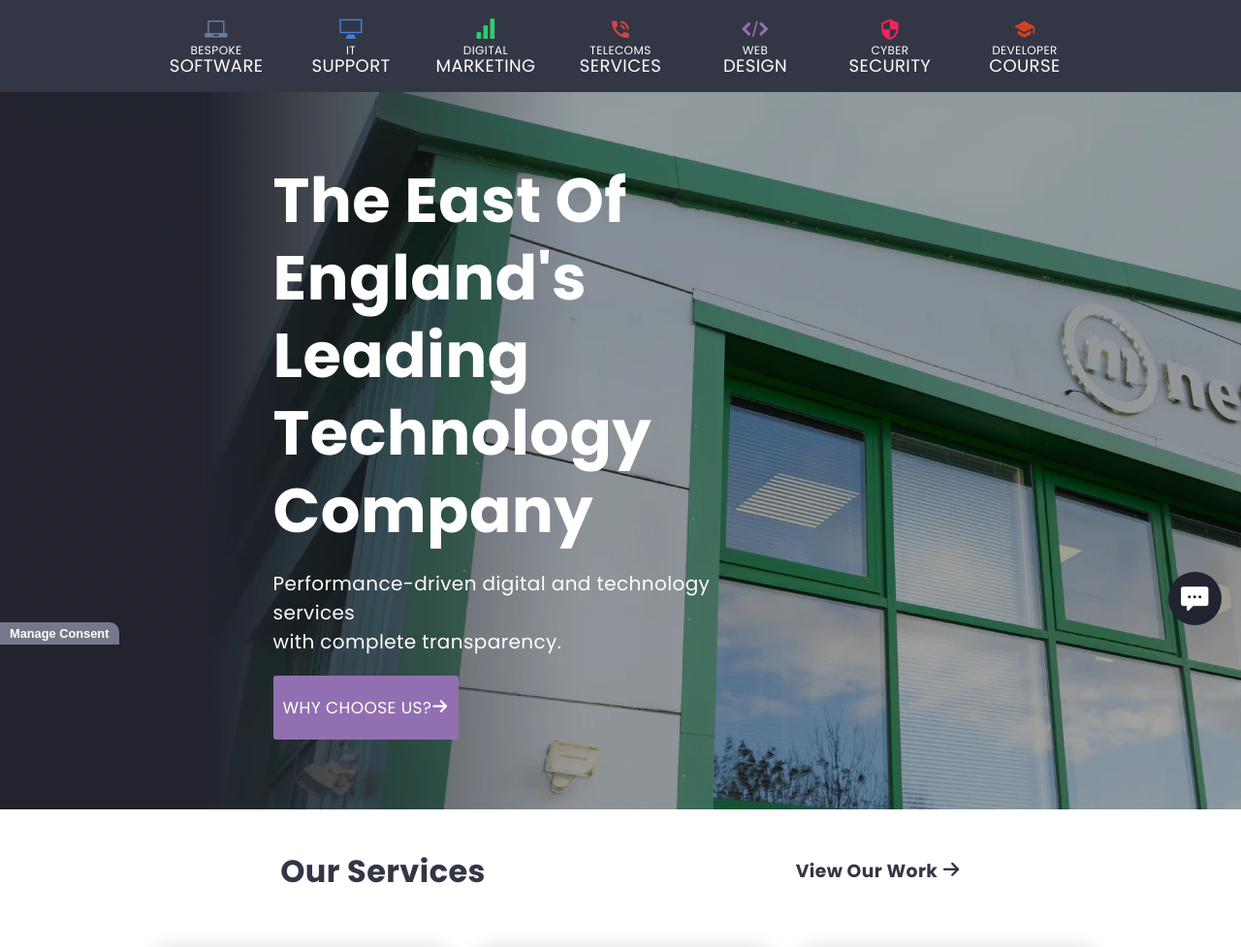
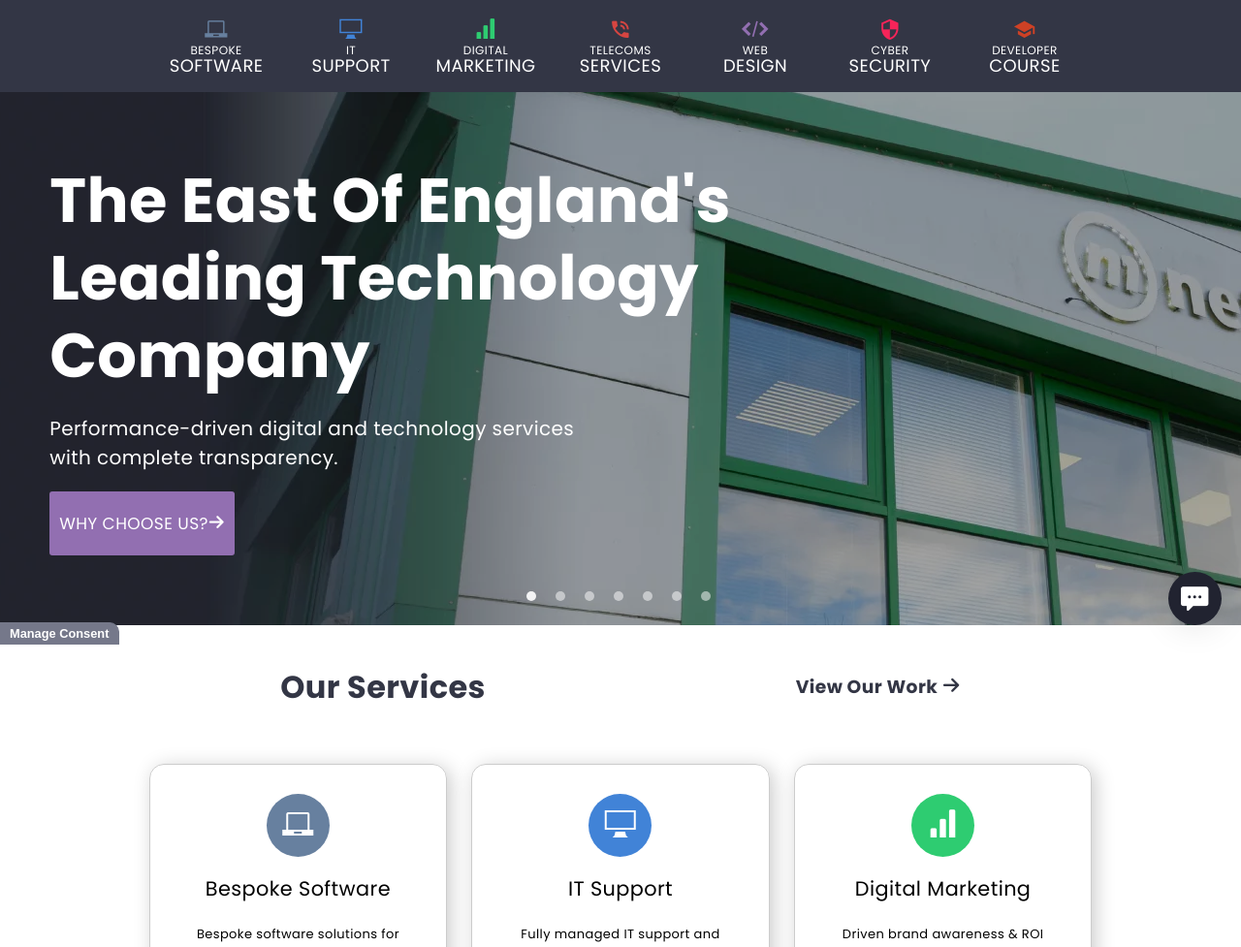
Before and after one commit to ThePolarEclipse/NetmattersCopy-RS, a PHP site: page / in a window 1280 px wide. Shown: the part 135-1112 px from the top of the page at 97% size. Run offline with PHP 8.4, Linux system fonts and the light colour scheme.

Commit message:
Banner fixes for JS

```diff
--- a/index.html
+++ b/index.html
@@ -174,11 +174,11 @@
             <main>
                 <!-- Banner -->
                 <div id="banner">
+                    <div class="banner-slide-item">
                         <picture class="banner-img">
                             <source srcset= "images/home-YLei.webp" type="image/webp">
                             <source srcset="images/home-YLei.png" type="image/png">
                             <img src="images/home-YLei.png" class="img-cover-modern" alt="The East Of England's Leading Technology Company Norwich, Norfolk, Cambridge, North London, Essex, Hertfordshire, Enfield">
-                    </picture>
                             <div class="content">
                                 <div class="container content-container">
                                     <div class="text">
@@ -189,6 +189,116 @@
                                         <a href="#" class="btn btn-wcu darken">Why Choose Us?<i class="icon-arrow-right"></i></a>
                                     </div>
                                 </div>
+                            </div>
+                        </picture>
+                    </div>
+                    <div class="banner-slide-item">
+                        <picture class="banner-img">
+                            <source srcset= "images\home-O67Y.webp" type="image/webp">
+                            <source srcset="images\home-O67Y.jpg" type="image/jpg">
+                            <img src="images\home-O67Y.jpg" class="img-cover-modern" alt="Delivering expert bespoke software solutions across a range of industries.">
+                            <div class="content">
+                                <div class="container content-container">
+                                    <div class="text">
+                                        <div class="h1">
+                                            Bespoke Software
+                                        </div>
+                                        <p>Delivering expert bespoke software <br>solutions across a range of industries.</p>
+                                        <a href="#" class="btn btn-wcu darken">Find out more<i class="icon-arrow-right"></i></a>
+                                    </div>
+                                </div>
+                            </div>
+                        </picture>
+                    </div>
+                    <div class="banner-slide-item">
+                        <picture class="banner-img">
+                            <source srcset= "images/home-gay8.webp" type="image/webp">
+                            <source srcset="images/home-gay8.png" type="image/png">
+                            <img src="images/home-gay8.png" class="img-cover-modern" alt="Fast and cost-effective IT support services for your business">
+                            <div class="content">
+                                <div class="container content-container">
+                                    <div class="text">
+                                        <div class="h1">
+                                            IT Support
+                                        </div>
+                                        <p>Fast and cost-effective IT support <br>services for your business.</p>
+                                        <a href="#" class="btn btn-wcu darken">Find out more<i class="icon-arrow-right"></i></a>
+                                    </div>
+                                </div>
+                            </div>
+                        </picture>
+                    </div>
+                    <div class="banner-slide-item">
+                        <picture class="banner-img">
+                            <source srcset= "images/home-6yTp.webp" type="image/webp">
+                            <source srcset="images/home-6yTp.png" type="image/png">
+                            <img src="images/home-6yTp.png" class="img-cover-modern" alt="Digital Marketing">
+                            <div class="content">
+                                <div class="container content-container">
+                                    <div class="text">
+                                        <div class="h1">
+                                            Digital Marketing
+                                        </div>
+                                        <p>Generating your new business through <br>results-driven marketing activities.</p>
+                                        <a href="#" class="btn btn-wcu darken">Find out more<i class="icon-arrow-right"></i></a>
+                                    </div>
+                                </div>
+                            </div>
+                        </picture>
+                    </div>
+                    <div class="banner-slide-item">
+                        <picture class="banner-img">
+                            <source srcset= "images/home-J8Xx.webp" type="image/webp">
+                            <source srcset="images/home-J8Xx.png" type="image/png">
+                            <img src="images/home-J8Xx.png" class="img-cover-modern" alt="Telecoms Services">
+                            <div class="content">
+                                <div class="container content-container">
+                                    <div class="text">
+                                        <div class="h1">
+                                            Telecoms Services
+                                        </div>
+                                        <p>A new approach to connectivity, see how <br>we can help your business.</p>
+                                        <a href="#" class="btn btn-wcu darken">Find out more<i class="icon-arrow-right"></i></a>
+                                    </div>
+                                </div>
+                            </div>
+                        </picture>
+                    </div>
+                    <div class="banner-slide-item">
+                        <picture class="banner-img">
+                            <source srcset= "images\home-K0pn.webp" type="image/webp">
+                            <source srcset="images\home-K0pn.jpg" type="image/jpg">
+                            <img src="images\home-K0pn.jpg" class="img-cover-modern" alt="Web Design">
+                            <div class="content">
+                                <div class="container content-container">
+                                    <div class="text">
+                                        <div class="h1">
+                                            Web Design
+                                        </div>
+                                        <p>For businesses looking to make a strong <br>and effective first impression.</p>
+                                        <a href="#" class="btn btn-wcu darken">Find out more<i class="icon-arrow-right"></i></a>
+                                    </div>
+                                </div>
+                            </div>
+                        </picture>
+                    </div>
+                    <div class="banner-slide-item">
+                        <picture class="banner-img">
+                            <source srcset= "images/home-MSxH.webp" type="image/webp">
+                            <source srcset="images/home-MSxH.png" type="image/png">
+                            <img src="images/home-MSxH.png" class="img-cover-modern" alt="Cyber Security">
+                            <div class="content">
+                                <div class="container content-container">
+                                    <div class="text">
+                                        <div class="h1">
+                                            Cyber Security
+                                        </div>
+                                        <p>Keeping businesses and their customers <br>sensitive information protected.</p>
+                                        <a href="#" class="btn btn-wcu darken">Find out more<i class="icon-arrow-right"></i></a>
+                                    </div>
+                                </div>
+                            </div>
+                        </picture>
                     </div>
                 </div>
                 <div id="main-content">
--- a/javascript/script.js
+++ b/javascript/script.js
@@ -5,3 +5,13 @@
 	autoplaySpeed: 2000,
 	arrows: false
 });
+
+$('#banner').slick({
+	slidesToShow: 1,
+	slidesToScroll: 1,
+	dots: true,
+	autoplay: true,
+	autoplaySpeed: 4000,
+	arrows: false,
+	cssEase: 'linear',
+});
--- a/scss/components/_icons.scss
+++ b/scss/components/_icons.scss
@@ -184,7 +184,7 @@
     }
 }
 .icon-star::before{
-    font-size: 50px;
+    font-size: 30px;
     content: "\e9d9";
     color: orange;
 }
--- a/scss/components/_index.scss
+++ b/scss/components/_index.scss
@@ -4,3 +4,4 @@
 @import 'services-articles';
 @import 'icons';
 @import 'components';
+@import 'slick';
--- a/scss/layout/_media.scss
+++ b/scss/layout/_media.scss
@@ -15,6 +15,9 @@
   .logo{
     width:auto;
     padding-right: 40px;
+  }
+  .icon-star::before{
+    font-size: 50px;
   }
 }
 
@@ -35,6 +38,9 @@
   header>.container,
   .desktop-priority{
     display:none !important;
+  }
+  .content-container{
+    align-items: center;
   }
   #banner .content {
     position: absolute;
```
Also changed, not shown: scss/components/_components.scss (+38 -4 lines), scss/components/_slick.scss (added, +31 -0 lines), css/application.css, images/home-6yTp.png (added), images/home-6yTp.webp (added), images/home-J8Xx.png (added), images/home-J8Xx.webp (added), images/home-K0pn.jpg (added), images/home-K0pn.webp (added), images/home-MSxH.png (added), images/home-MSxH.webp (added), images/home-O67Y.jpg (added), images/home-O67Y.webp (added), images/home-gay8.png (added), 1 more files. Lines whose indentation alone changed are shown as unchanged.
